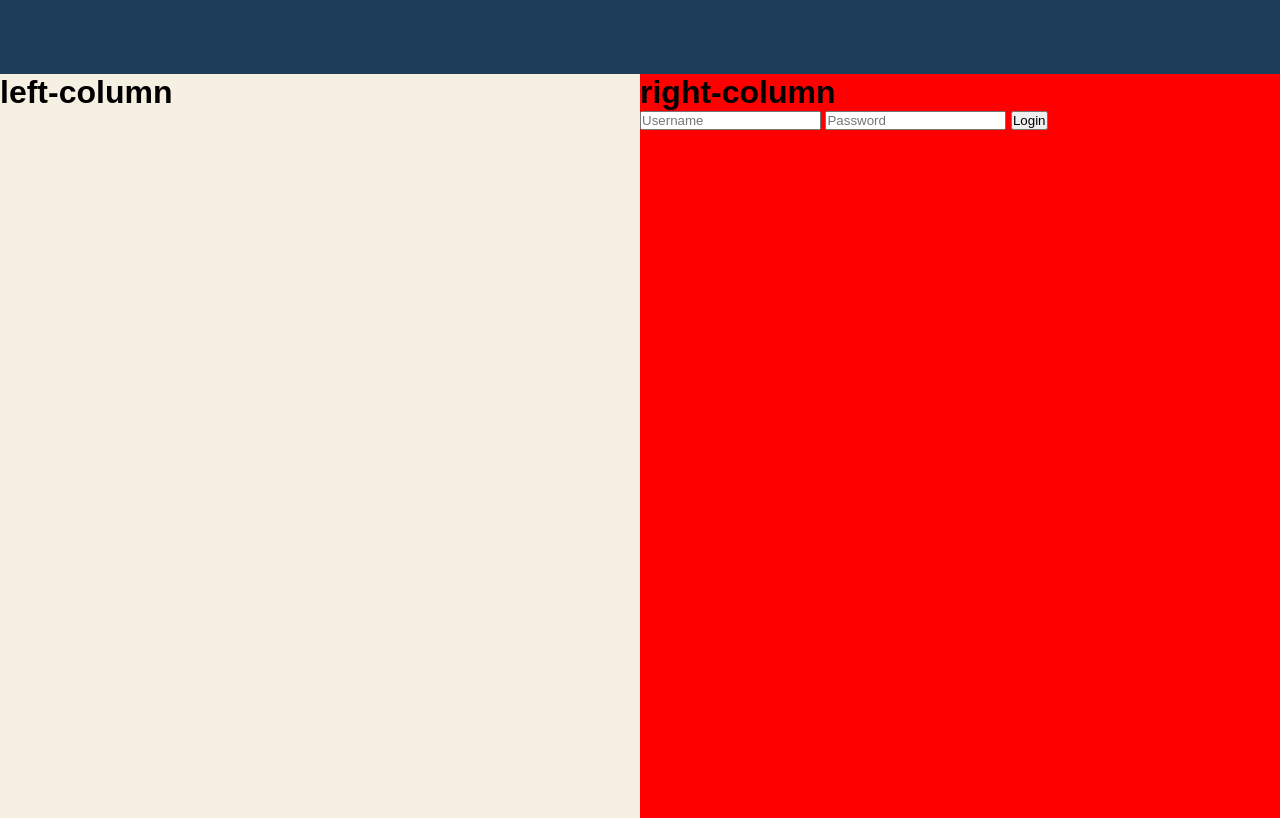
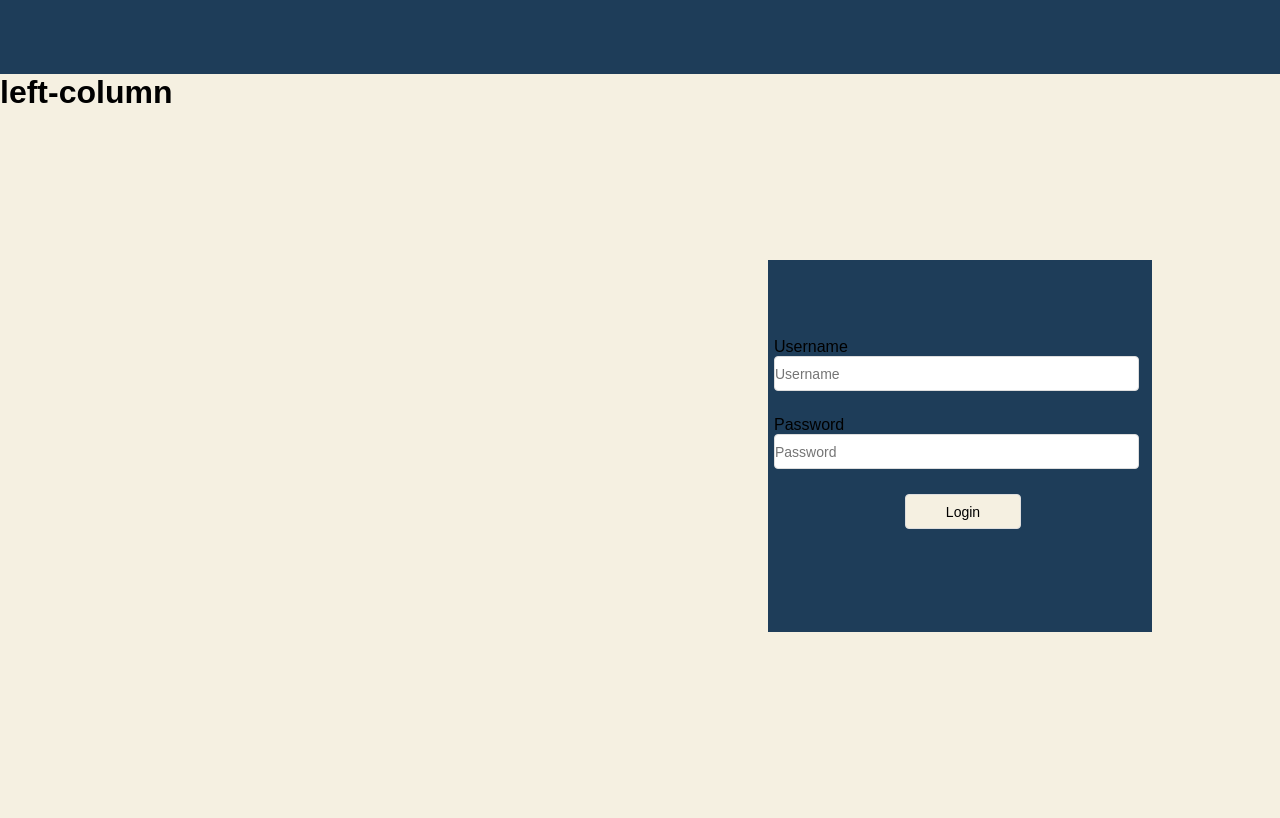
Before and after one commit to rexler05/activity-4, a Django app: page / in a window 1280 px wide. Run offline with Django 5.2, Linux system fonts and the light colour scheme.

```diff
--- a/app/templates/app/base.html
+++ b/app/templates/app/base.html
@@ -13,7 +13,7 @@
 <body>
 
 <div class="Header">
-
+<a href="{% url 'login' %}" class="button"> log out</a>
 </div>
 <div class ="container">
 
--- a/app/templates/app/login.html
+++ b/app/templates/app/login.html
@@ -15,13 +15,21 @@
         <h1>left-column</h1>
     </div>
     <div class="right-column">
-        <h1>right-column</h1>
         <div class="form-container">
             <form action="{% url 'login' %}" method="post">
             {% csrf_token %}
+            <label>
+                Username
+            </label>
             <input type="text" name="username" placeholder="Username" required>
+            <label>
+                Password
+            </label>
             <input type="password" name="password" placeholder="Password" required>
-            <button type="submit">Login</button>
+            <div class="button">
+                <button type="submit">Login</button>
+            </div>
+
             </form>
         </div>
     </div>
--- a/app/templates/app/sidebar.html
+++ b/app/templates/app/sidebar.html
@@ -5,6 +5,6 @@
     <a href="{% url 'home' %}" class="button"> home</a>
     <a href="{% url 'about' %}" class="button"> about</a>
     <a href="{% url 'contact' %}" class="button"> contact</a>
-    <a href="{% url 'login' %}" class="button"> log out</a>
+
 
 {% endblock content%}
--- a/static/css/login.css
+++ b/static/css/login.css
@@ -26,10 +26,61 @@ width:100%;
 }
 
 .left-column{
+height:100%;
+width:50%;
 flex:50%
 }
 
 .right-column{
-background-color:red;
+height:100%;
+width:50%;
 flex:50%;
+display: flex;
+justify-content: center;
+align-items: center;
 }
+
+.form-container{
+background-color:yellow;
+margin:auto;
+background-color:#1e3d59;
+height:50%;
+width:60%;
+align-content:center;
+flex-direction: column;
+
+}
+
+
+
+form input{
+height:35px;
+width: 95%;
+margin-bottom:25px;
+margin-left:6px;
+border: 1px solid #ddd;
+border-radius: 4px;
+font-size: 14px;
+}
+
+.button{
+display:flex;
+justify-content:center;
+}
+.button button{
+background-color:#f5f0e1;
+height:35px;
+width: 30%;
+margin-bottom:25px;
+margin-left:6px;
+border: 1px solid #ddd;
+border-radius: 4px;
+font-size: 14px;
+cursor: pointer;
+
+
+}
+
+form label{
+margin-left:6px;
+}
```
Also changed, not shown: static/css/base.css (+11 -5 lines), db.sqlite3.
